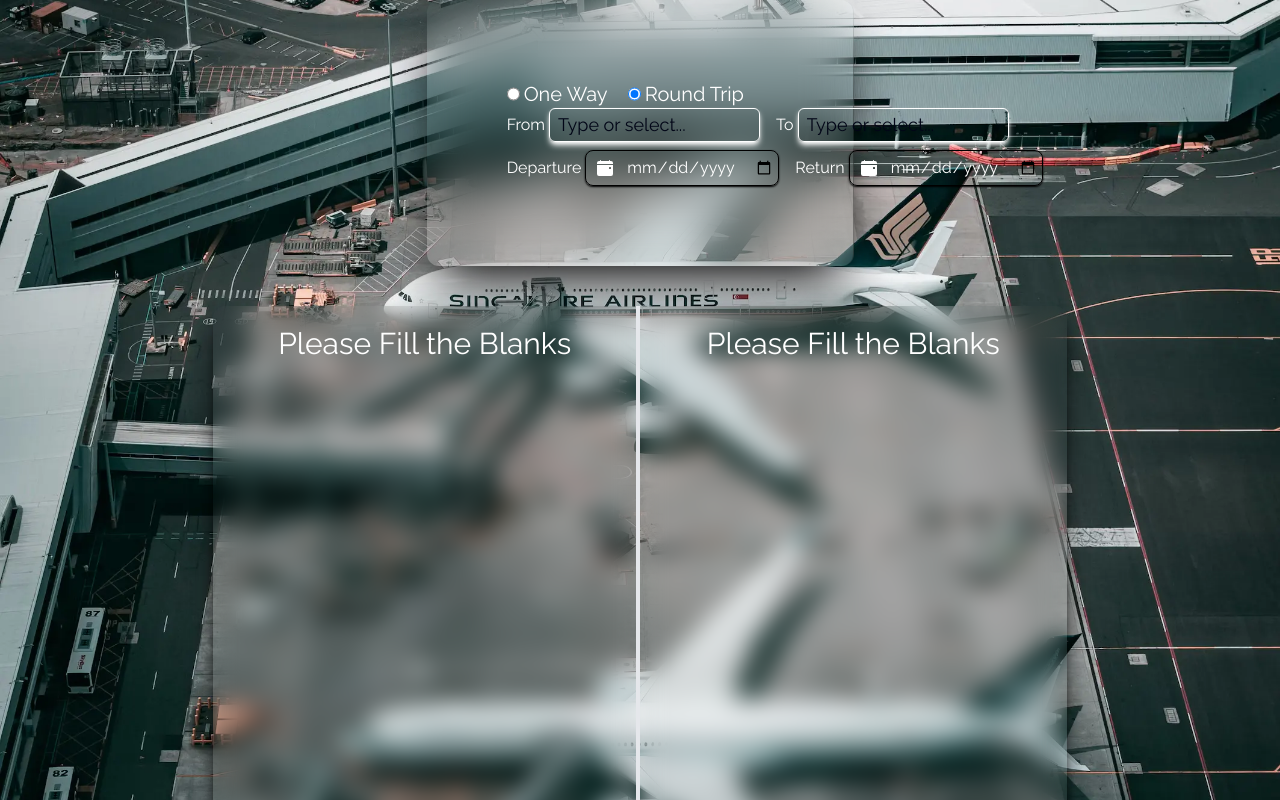
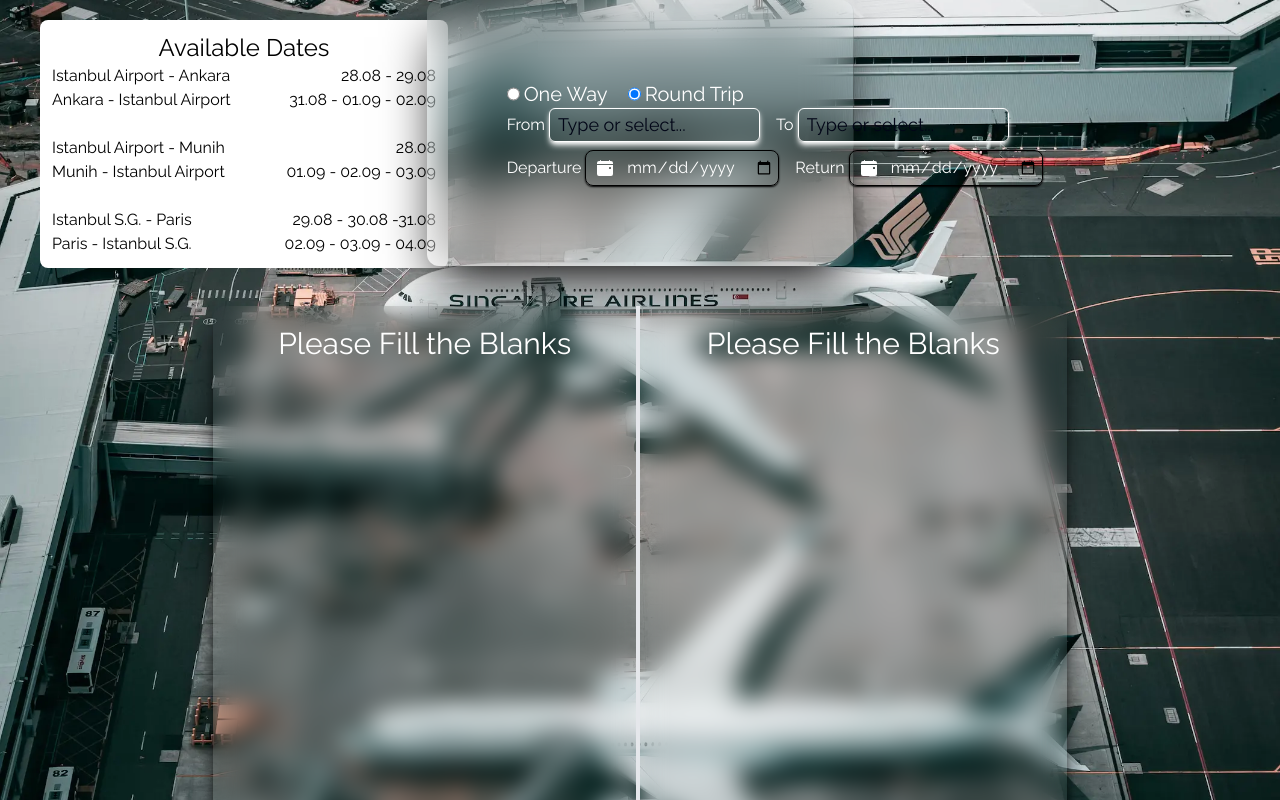
Before and after one commit to emresates/flightsearchapp, a Next.js app: page / in a window 1280 px wide. Shown: the top 800 px of the page. Built offline with nearby package versions, Linux system fonts and the light colour scheme.

Commit message:
available dates note added

```diff
--- /dev/null
+++ b/src/components/availableDates/index.jsx
@@ -0,0 +1,39 @@
+import React from "react";
+
+function AvailableDates() {
+  return (
+    <div className='absolute top-5 left-10 bg-white p-3 rounded-lg'>
+      <h1 className="text-center text-2xl">Available Dates</h1>
+      <div className='flex items-center justify-between w-96'>
+        <p>Istanbul Airport - Ankara</p>
+        <span className='text-right'>28.08 - 29.08</span>
+      </div>
+      <div className='flex items-center justify-between w-96'>
+        <p>Ankara - Istanbul Airport</p>
+        <span className='text-right'>31.08 - 01.09 - 02.09</span>
+      </div>
+      <br />
+
+      <div className='flex items-center justify-between w-96'>
+        <p>Istanbul Airport - Munih</p>
+        <span className='text-right'>28.08</span>
+      </div>
+      <div className='flex items-center justify-between w-96'>
+        <p>Munih - Istanbul Airport</p>
+        <span className='text-right'>01.09 - 02.09 - 03.09</span>
+      </div>
+      <br />
+
+      <div className='flex items-center justify-between w-96'>
+        <p>Istanbul S.G. - Paris</p>
+        <span className='text-right'>29.08 - 30.08 -31.08</span>
+      </div>
+      <div className='flex items-center justify-between w-96'>
+        <p>Paris - Istanbul S.G.</p>
+        <span className='text-right'>02.09 - 03.09 - 04.09</span>
+      </div>
+    </div>
+  );
+}
+
+export default AvailableDates;
--- a/src/components/search/index.jsx
+++ b/src/components/search/index.jsx
@@ -10,6 +10,7 @@
 // Mock Data
 import Cities from "../../data/cities.json";
 import Flights from "../../data/flights.json";
+import AvailableDates from "../availableDates";
 
 // This turns the date to our common usage
 function formatDate(inputDate) {
@@ -169,7 +170,8 @@
   };
 
   return (
-    <div>
+    <div className='relative'>
+      <AvailableDates />
       <section className='backdrop-blur-xl rounded-xl shadow-2xl shadow-black text-white w-1/3 mx-auto p-20'>
         {/* Trip Type Choice */}
         <TripTypeChoice isOneWay={isOneWay} setIsOneWay={setIsOneWay} />
```
